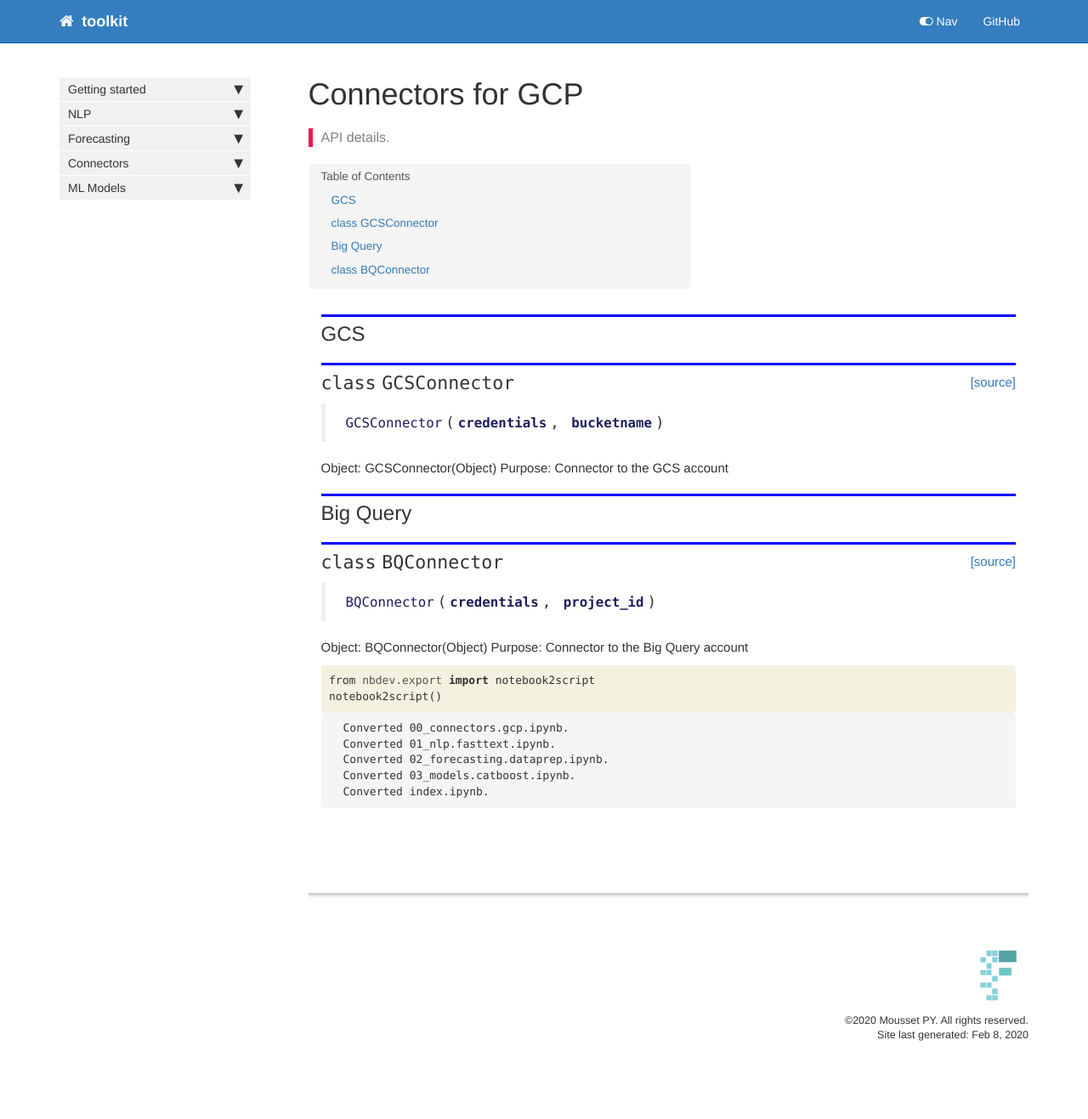
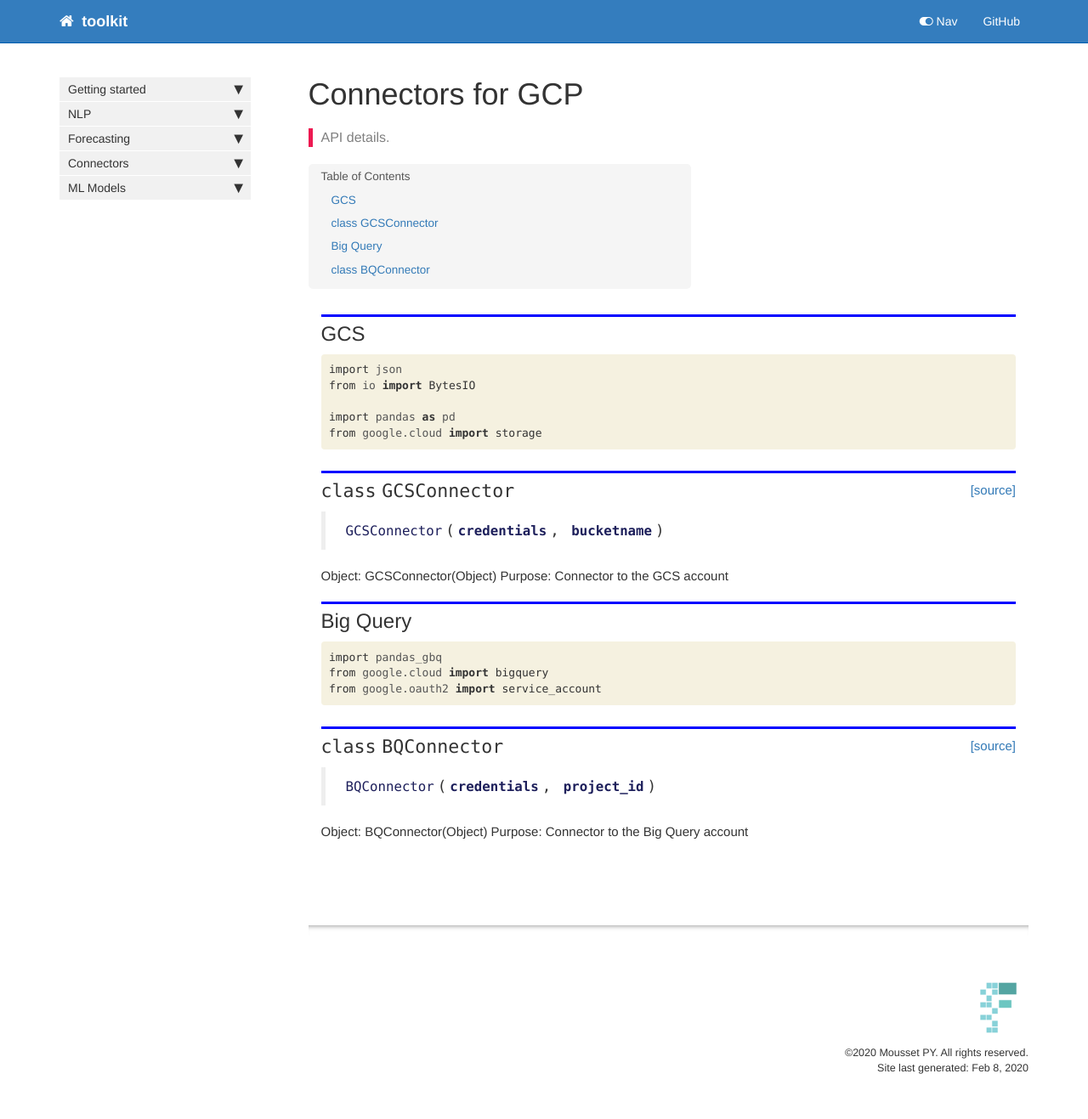
Before and after one commit to pymousse/toolkit, a Jekyll site: the page built from docs/connectors.gcp.html, in a window 1280 px wide. Shown: the whole page at 85% size. Built offline with Jekyll 4.4.1, drawn with Linux system fonts in a browser that asks for light colours; nearby versions of some CDN libraries; comment, search, counter and statistics services are not loaded; before the commit the page ends 1278 px from its top, so only the background shows below that.

Commit message:
add code to show in the docs

```diff
--- a/docs/connectors.gcp.html
+++ b/docs/connectors.gcp.html
@@ -27,6 +27,23 @@ summary: "API details."
 <h2 id="GCS">GCS<a class="anchor-link" href="#GCS">&#182;</a></h2>
 </div>
 </div>
+</div>
+<div class="cell border-box-sizing code_cell rendered">
+<div class="input">
+
+<div class="inner_cell">
+    <div class="input_area">
+<div class=" highlight hl-ipython3"><pre><span></span><span class="kn">import</span> <span class="nn">json</span>
+<span class="kn">from</span> <span class="nn">io</span> <span class="k">import</span> <span class="n">BytesIO</span>
+
+<span class="kn">import</span> <span class="nn">pandas</span> <span class="k">as</span> <span class="nn">pd</span>
+<span class="kn">from</span> <span class="nn">google.cloud</span> <span class="k">import</span> <span class="n">storage</span>
+</pre></div>
+
+    </div>
+</div>
+</div>
+
 </div>
 <div class="cell border-box-sizing code_cell rendered">
 
@@ -60,6 +77,21 @@ Purpose: Connector to the GCS account</p>
 </div>
 </div>
 <div class="cell border-box-sizing code_cell rendered">
+<div class="input">
+
+<div class="inner_cell">
+    <div class="input_area">
+<div class=" highlight hl-ipython3"><pre><span></span><span class="kn">import</span> <span class="nn">pandas_gbq</span>
+<span class="kn">from</span> <span class="nn">google.cloud</span> <span class="k">import</span> <span class="n">bigquery</span>
+<span class="kn">from</span> <span class="nn">google.oauth2</span> <span class="k">import</span> <span class="n">service_account</span>
+</pre></div>
+
+    </div>
+</div>
+</div>
+
+</div>
+<div class="cell border-box-sizing code_cell rendered">
 
 </div>
 <div class="cell border-box-sizing code_cell rendered">
@@ -84,36 +116,4 @@ Purpose: Connector to the Big Query account</p>
 </div>
 
 </div>
-<div class="cell border-box-sizing code_cell rendered">
-<div class="input">
-
-<div class="inner_cell">
-    <div class="input_area">
-<div class=" highlight hl-ipython3"><pre><span></span><span class="kn">from</span> <span class="nn">nbdev.export</span> <span class="k">import</span> <span class="n">notebook2script</span>
-<span class="n">notebook2script</span><span class="p">()</span>
-</pre></div>
-
-    </div>
 </div>
-</div>
-
-<div class="output_wrapper">
-<div class="output">
-
-<div class="output_area">
-
-<div class="output_subarea output_stream output_stdout output_text">
-<pre>Converted 00_connectors.gcp.ipynb.
-Converted 01_nlp.fasttext.ipynb.
-Converted 02_forecasting.dataprep.ipynb.
-Converted 03_models.catboost.ipynb.
-Converted index.ipynb.
-</pre>
-</div>
-</div>
-
-</div>
-</div>
-
-</div>
-</div>
```
Also changed, not shown: docs/forecasting.dataprep.html (+0 -29 lines), docs/models.catboost.html (+0 -32 lines), docs/nlp.fasttext.html (+0 -30 lines), 4 other files.
